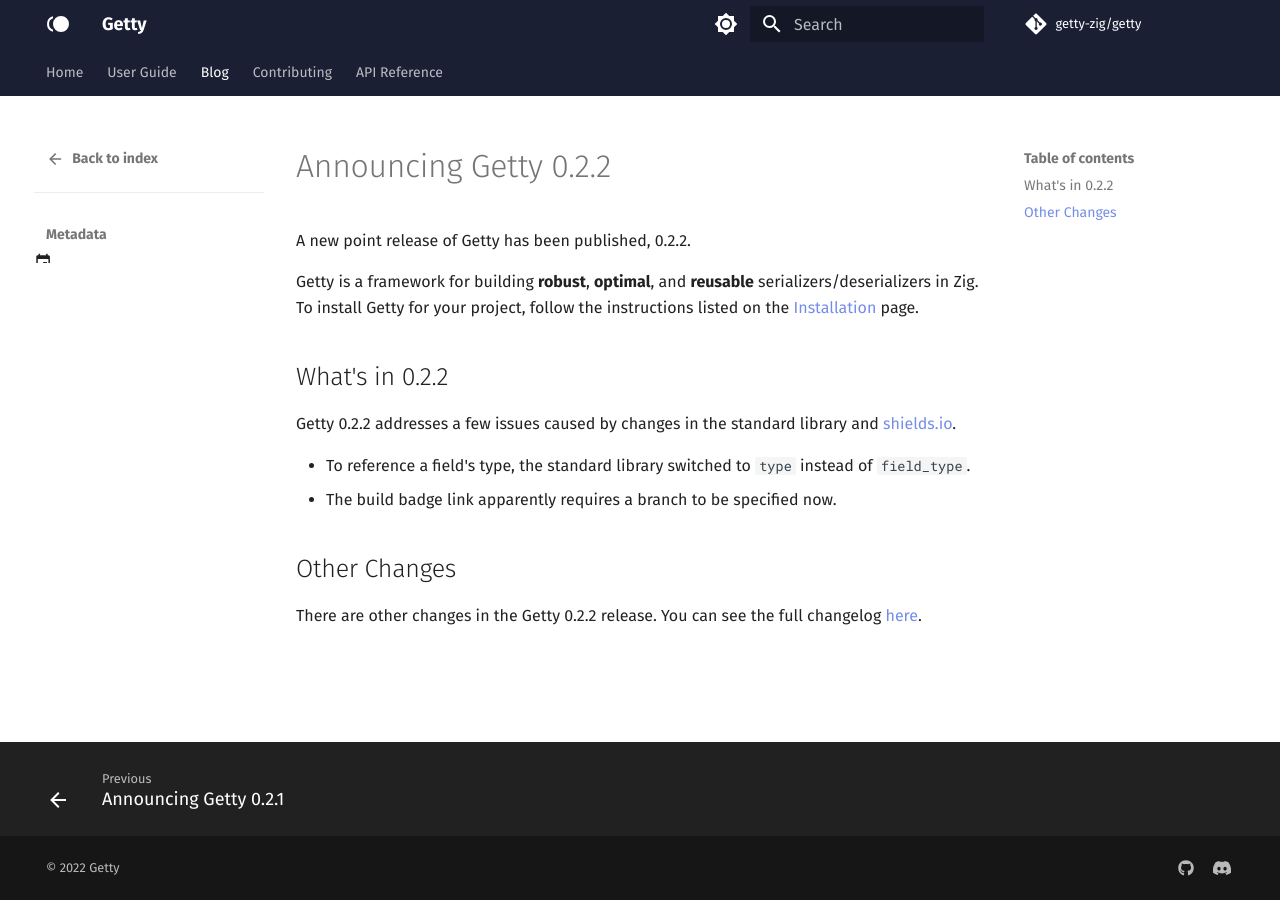
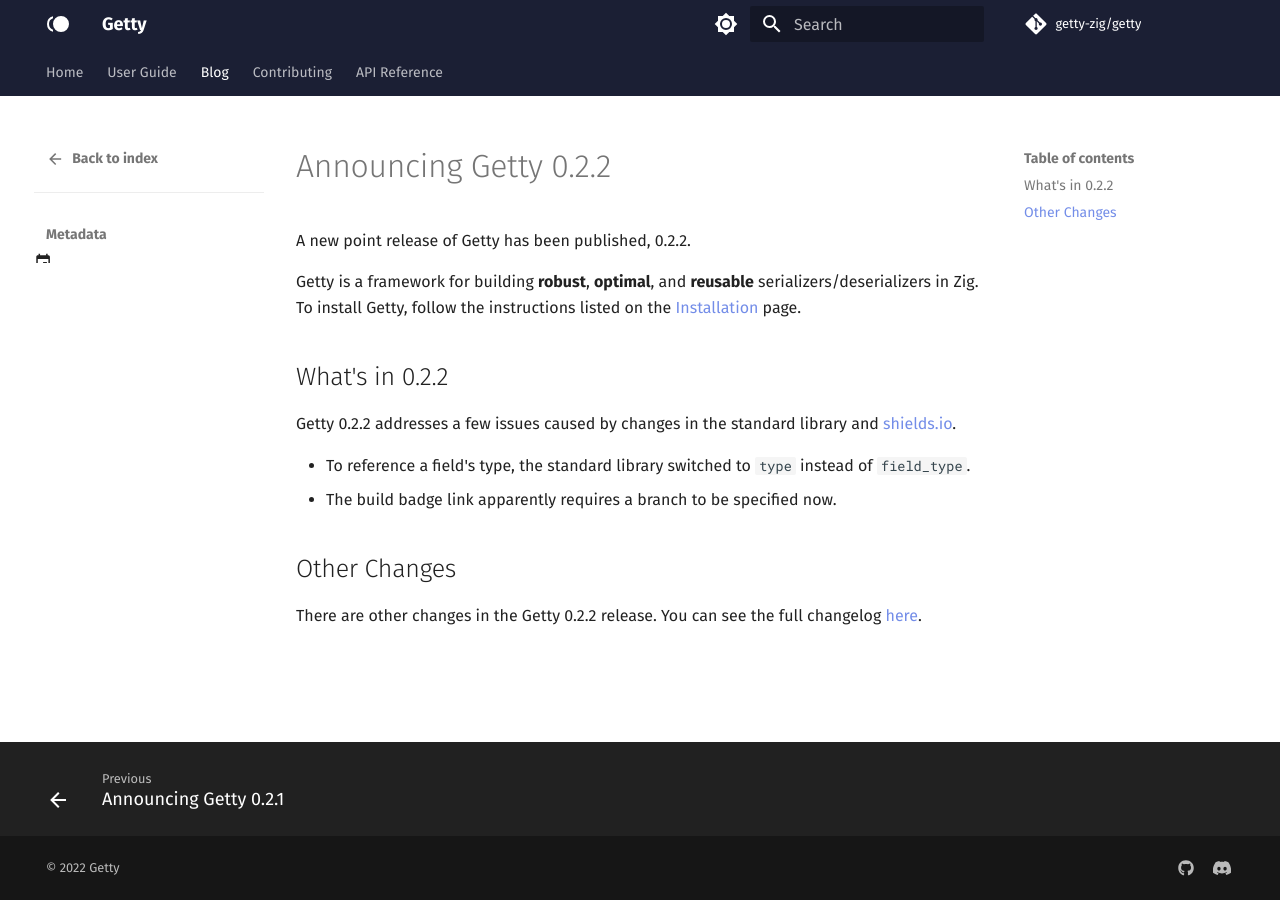
Before and after one commit to getty-zig/getty.so, an MkDocs documentation site: the page built from docs/blog/posts/0-2-2.md, in a window 1280 px wide. Built offline with MkDocs 1.6.1 and Material for MkDocs 9.7.7, drawn with Linux system fonts in a browser that asks for light colours; comment, search, counter and statistics services are not loaded.

Commit message:
blog: Update installation sentence

```diff
--- a/docs/blog/posts/0-2-2.md
+++ b/docs/blog/posts/0-2-2.md
@@ -9,9 +9,8 @@ date: 2022-12-26
 A new point release of Getty has been published, 0.2.2.
 
 Getty is a framework for building __robust__, __optimal__, and __reusable__
-serializers/deserializers in Zig. To install Getty for your project, follow the
-instructions listed on the
-[Installation](https://getty.so/user-guide/installation/) page.
+serializers/deserializers in Zig. To install Getty, follow the instructions
+listed on the [Installation](https://getty.so/user-guide/installation/) page.
 
 ## What's in 0.2.2
 
```
Also changed, not shown: docs/blog/posts/0-1-0.md (+2 -3 lines), docs/blog/posts/0-2-0.md (+2 -3 lines), docs/blog/posts/0-2-1.md (+2 -3 lines).
